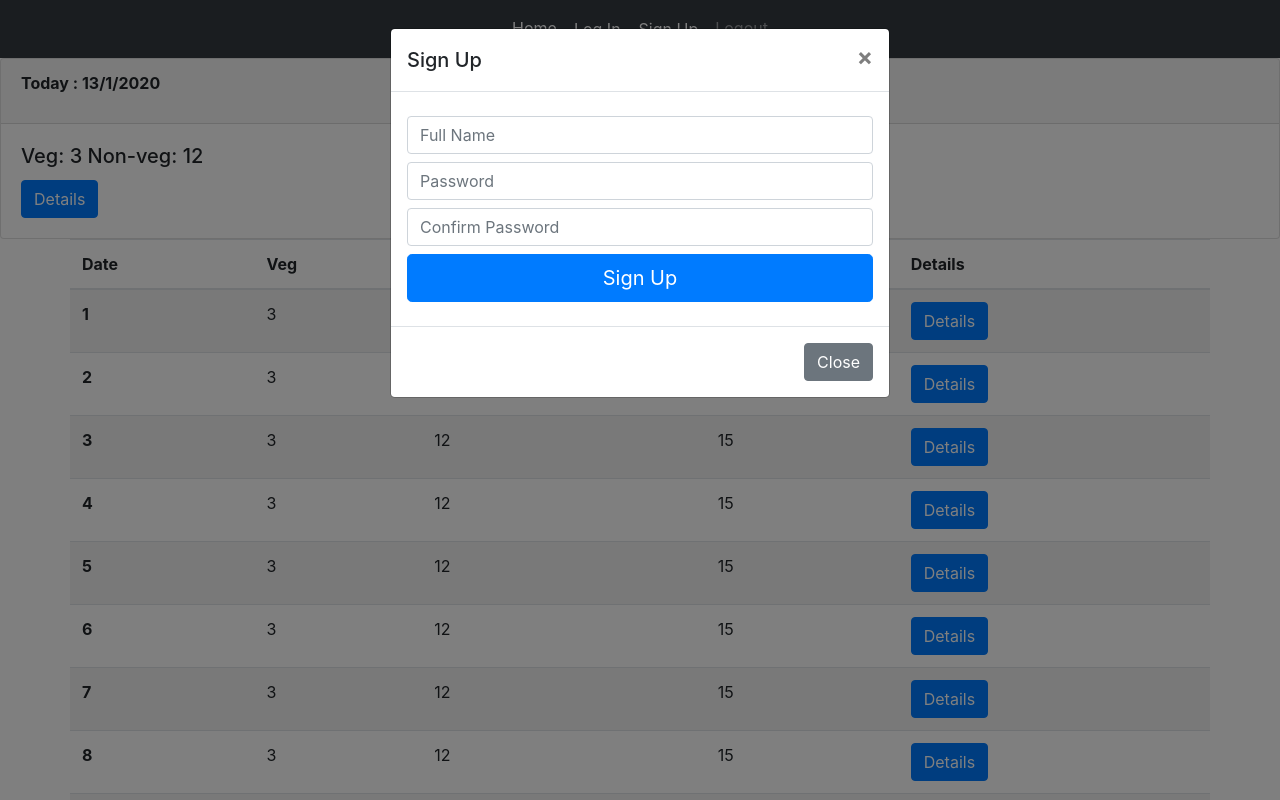
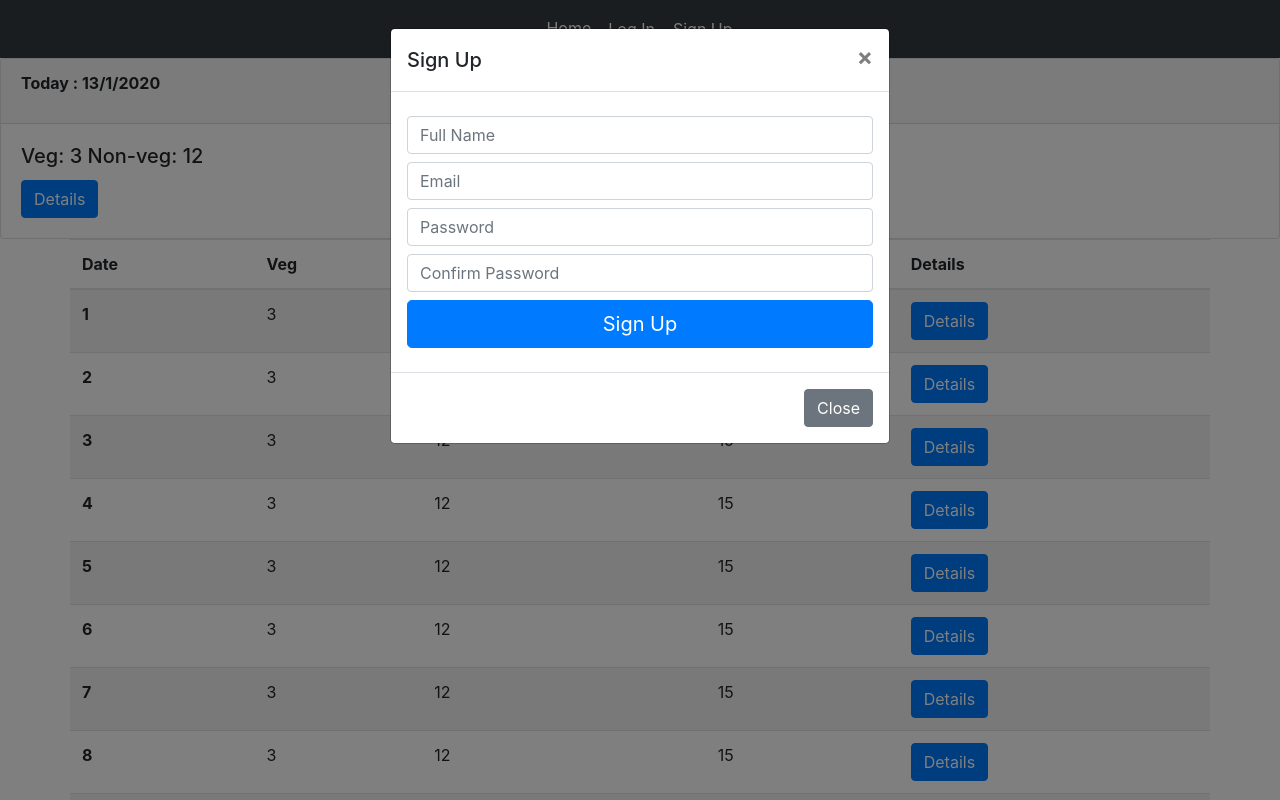
Before and after one commit to ac-arpan/Mess-Management, a Flask app: page / in a window 1280 px wide, after a click that opens the changed part. Run offline with Flask 2, Linux system fonts and the light colour scheme; some libraries are stand-ins or nearby versions.

Commit message:
login,logout showing logic made in the navbar

```diff
--- a/main.py
+++ b/main.py
@@ -1,4 +1,4 @@
-from flask import Flask, render_template, request, redirect
+from flask import Flask, render_template, request, redirect,session
 from flask_sqlalchemy import SQLAlchemy
 from datetime import datetime
 app = Flask(__name__)
--- a/templates/index.html
+++ b/templates/index.html
@@ -25,12 +25,19 @@
         <li class="nav-item active">
           <a class="nav-link" href="#">Home<span class="sr-only">(current)</span></a>
         </li>
+
+        {% if session.logged_in %}
+        <li class="nav-item active">
+          <a class="nav-link">Logout</a>
+      </li>
+        {% else %}
         <li class="nav-item active">
           <!-- <a class="nav-link" href="#">Login</a> -->
           <button type="button" class="btn nav-link" data-toggle="modal" data-target="#login">
             Log In<span class="sr-only">(current)</span>
           </button>
         </li>
+        {% endif %}
         <li class="nav-item active">
           <!-- <a class="nav-link" href="#">Login</a> -->
           <button type="button" class="btn nav-link" data-toggle="modal" data-target="#signup">
@@ -53,12 +60,15 @@
                   <!-- <img class="mb-4" src="/docs/4.3/assets/brand/bootstrap-solid.svg" alt="" width="72" height="72"> -->
                   <!-- <h1 class="h3 mb-3 font-weight-normal">Please sign in</h1> -->
                   <label for="inputName" class="sr-only">Full Name</label>
-                  <input type="email" id="inputEmail" class="form-control my-2" placeholder="Full Name" required autofocus>
+                  <input type="email" id="inputEmail" class="form-control my-2" placeholder="Full Name" name="name" required autofocus>
+
+                  <label for="inputEmail" class="sr-only">Confirm Password</label>
+                  <input type="email" id="inputEmail" class="form-control my-2" placeholder="Email" name="email" required autofocus>
                   <label for="inputPassword" class="sr-only">Password</label>
+                  <input type="password" id="inputPassword" class="form-control my-2" placeholder="Password" name="password" required>
 
-                  <input type="password" id="inputPassword" class="form-control my-2" placeholder="Password" required>
-                  <label for="inputPassword" class="sr-only">Confirm Password</label>
-                  <input type="email" id="inputEmail" class="form-control my-2" placeholder="Confirm Password" required autofocus>
+                  <label for="inputPassword2" class="sr-only">Confirm Password</label>
+                  <input type="password" id="inputPassword2" class="form-control my-2" placeholder="Confirm Password" name="confirm" required autofocus>
 
                   <button class="btn btn-lg btn-primary btn-block my-2" type="submit">Sign Up</button>
                 </form>
@@ -84,14 +94,14 @@
                 <form>
                   <div class="form-group">
                     <label for="exampleInputEmail1">Email address</label>
-                    <input type="email" class="form-control" id="exampleInputEmail1" aria-describedby="emailHelp"
+                    <input type="email" class="form-control" name="loginEmail" id="exampleInputEmail1" aria-describedby="emailHelp"
                       placeholder="Enter email">
                     <small id="emailHelp" class="form-text text-muted">We'll never share your email with anyone
                       else.</small>
                   </div>
                   <div class="form-group">
                     <label for="exampleInputPassword1">Password</label>
-                    <input type="password" class="form-control" id="exampleInputPassword1" placeholder="Password">
+                    <input type="password" class="form-control" name="loginPassword" id="exampleInputPassword1" placeholder="Password">
                   </div>
                   <div class="form-group form-check">
                     <input type="checkbox" class="form-check-input" id="exampleCheck1">
@@ -148,9 +158,6 @@
             </div>
           </div>
         </div>
-        <li class="nav-item">
-          <a class="nav-link">Logout</a>
-      </li>
       </ul>
     </div>
   </nav>
```
